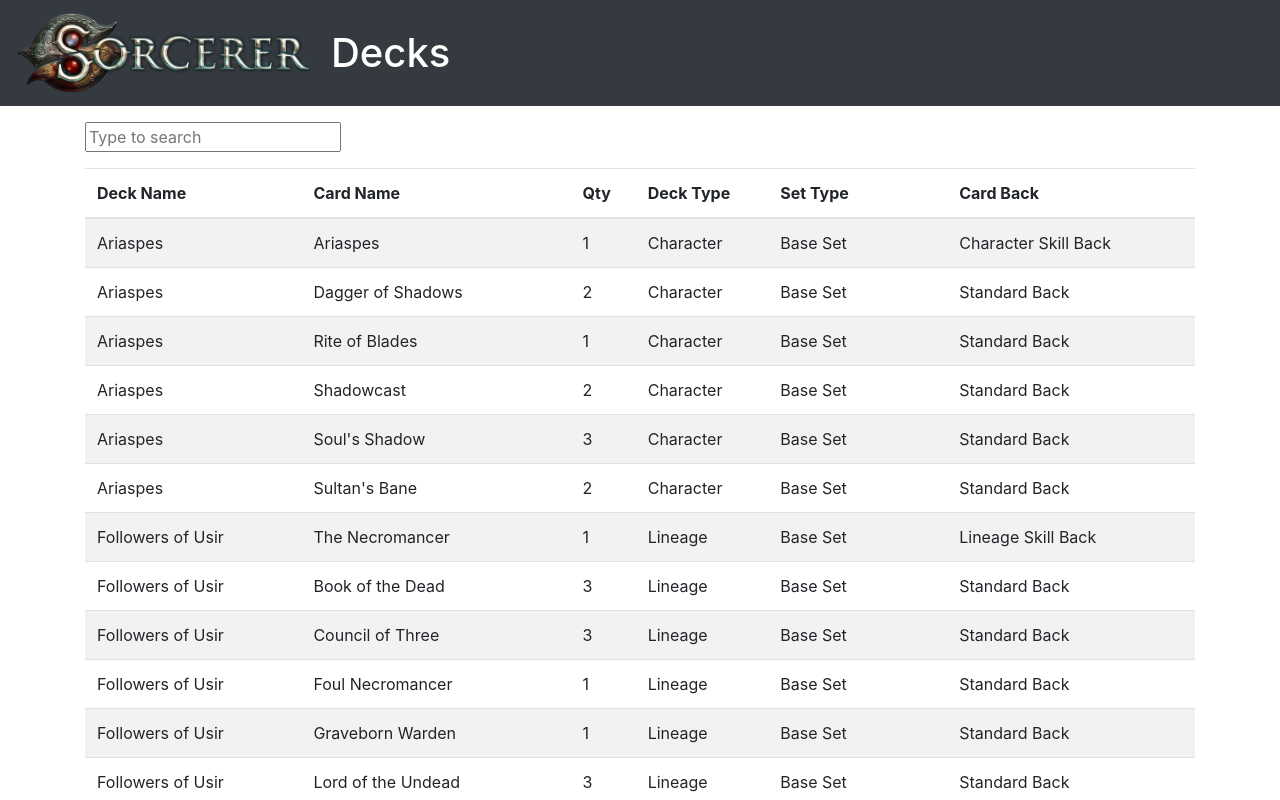
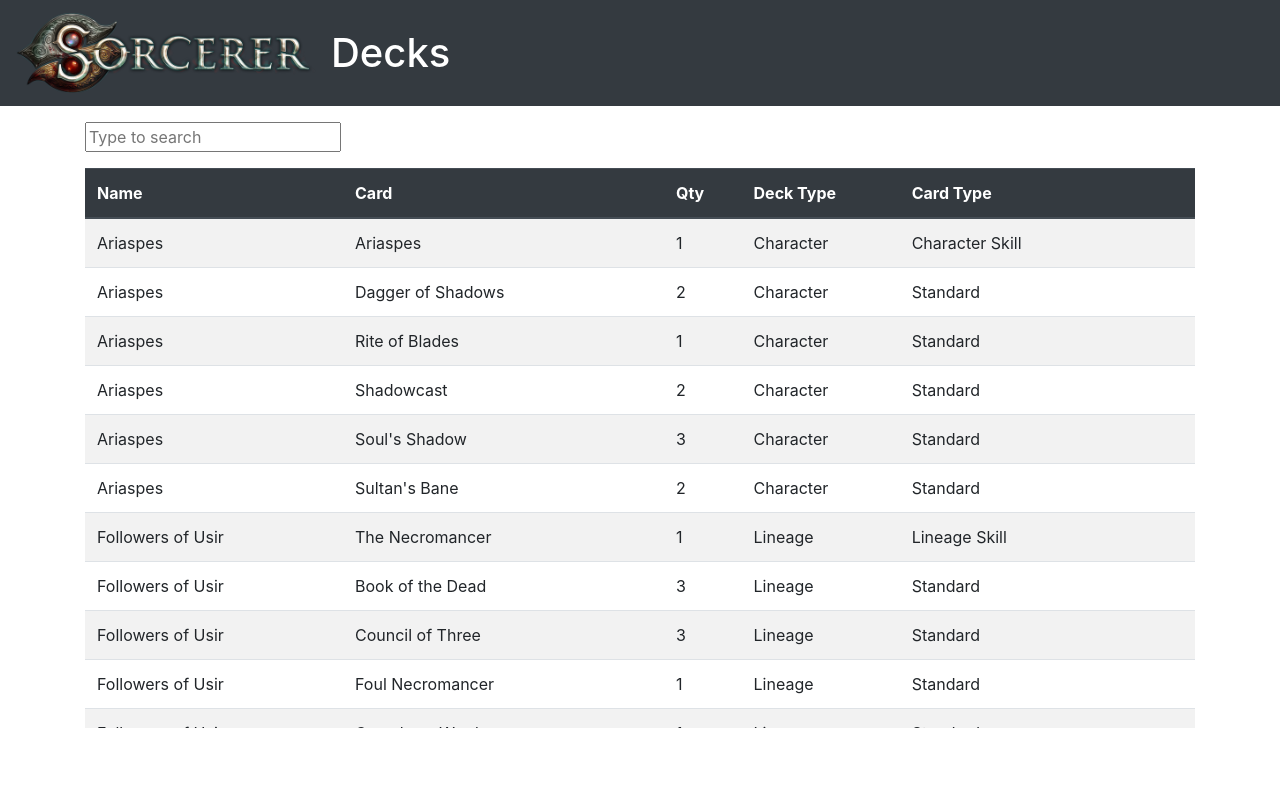
Before and after one commit to skinnybeans/sorcerer-decks, a Vue app: page /cardList in a window 1280 px wide. Shown: the top 800 px of the page. Built offline with nearby package versions, Linux system fonts and the light colour scheme.

Commit message:
filtering for card list and fixed headers

```diff
--- a/src/components/card-list/CardList.vue
+++ b/src/components/card-list/CardList.vue
@@ -9,9 +9,17 @@
     </b-row>
     <b-table
       striped hover
+      :sticky-header="'70vh'"
+      :head-variant="'dark'"
+      :fields="fields"
       :items="items"
       :filter="filter"
-      :filterIncludedFields="filterFields"></b-table>
+      :filterIncludedFields="filterFields"
+      >
+      <template v-slot:cell(CardBack)="data">
+        {{ data.value.replace(' Back', '') }}
+      </template>
+      </b-table>
   </div>
 </template>
 
@@ -22,6 +30,28 @@ export default {
   data() {
     return {
       items: cards,
+      fields: [
+        {
+          key: 'DeckName',
+          label: 'Name',
+        },
+        {
+          key: 'CardName',
+          label: 'Card',
+        },
+        {
+          key: 'Qty',
+          label: 'Qty',
+        },
+        {
+          key: 'DeckType',
+          label: 'Deck Type',
+        },
+        {
+          key: 'CardBack',
+          label: 'Card Type',
+        },
+      ],
       filter: '',
       filterFields: [],
     };
```
